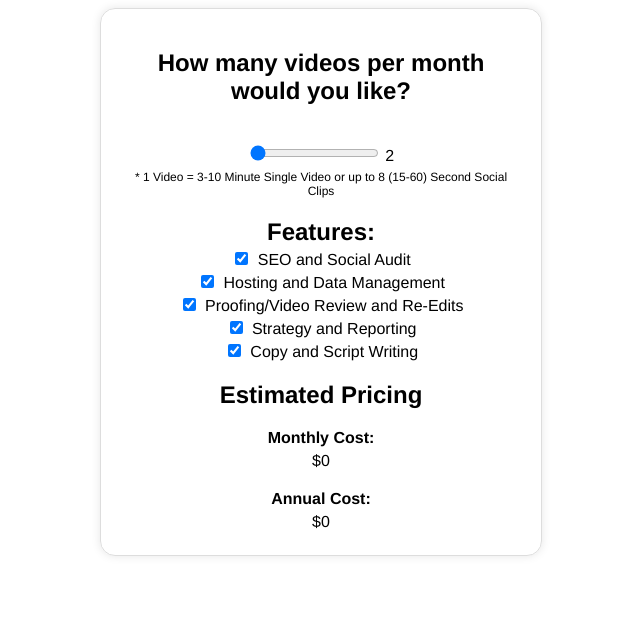
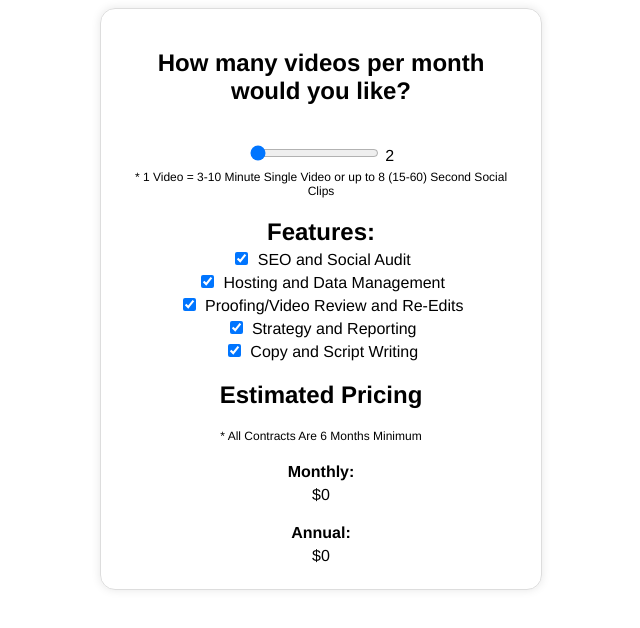
Before and after one commit to CalebFortune/video-pricing-tool-virtue, a plain HTML site: page index.html in a window 1280 px wide. Shown: the whole page, without its empty margins (319-959 px from the left). Drawn offline with nearby package versions, Linux system fonts and the light colour scheme; a script that the page names is missing.

Commit message:
Update index.html
Signed-off-by: CalebFortune <136854121+CalebFortune@users.noreply.github.com>

```diff
--- a/index.html
+++ b/index.html
@@ -23,8 +23,9 @@
         <label><input type="checkbox" id="CopyAndScriptWriting" checked> Copy and Script Writing</label>
 
         <h2>Estimated Pricing</h2>
-        <p class="cost"><strong>Monthly Cost:</strong> <span id="monthlyCostDisplay">$0</span></p>
-        <p class="cost"><strong>Annual Cost:</strong> <span id="annualCostDisplay">$0</span></p>
+        <p class="note">* All Contracts Are 6 Months Minimum</p>
+        <p class="cost"><strong>Monthly:</strong> <span id="monthlyCostDisplay">$0</span></p>
+        <p class="cost"><strong>Annual:</strong> <span id="annualCostDisplay">$0</span></p>
 
         <div id="userInfoSection" style="display: none;">
             <h2 id="startCreating">Start Creating</h2>
```
